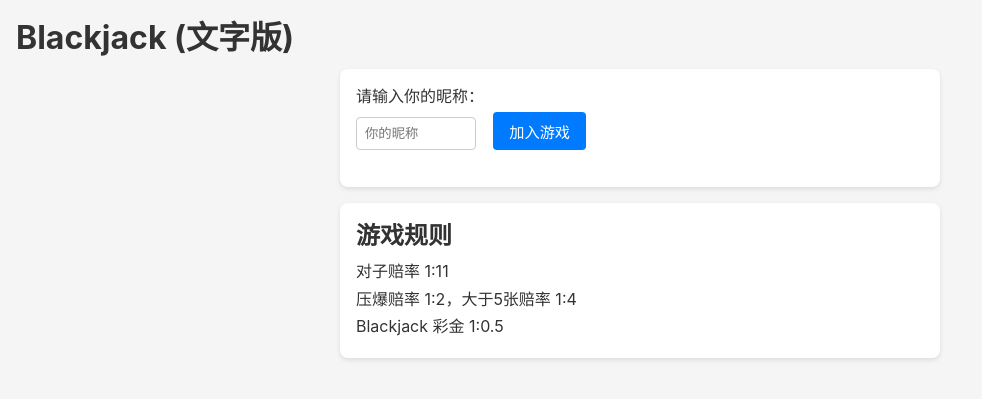
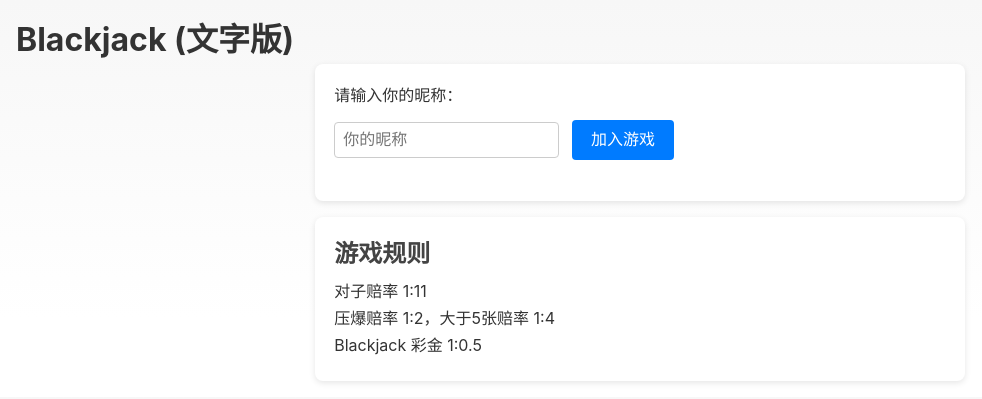
Before and after one commit to Carey8175/BlackJack, a Flask app: template templates/index.html in a window 1280 px wide. Shown: the top 399 px of the page, without its empty margins (0-982 px from the left). Run offline with Flask 3, Linux system fonts and the light colour scheme; the template is opened without the code that fills it, so the values that code supplies are empty; some libraries are stand-ins or nearby versions.

Commit message:
v2.0 图片版加入卡牌图片

```diff
--- /dev/null
+++ b/static/style.css
@@ -0,0 +1,182 @@
+/* ========== 基础排版与布局 ========== */
+* {
+  margin: 0;
+  padding: 0;
+  box-sizing: border-box;
+}
+
+/* 淡淡渐变背景，可选 */
+body {
+  font-family: -apple-system, BlinkMacSystemFont, "Segoe UI", Roboto, Arial, sans-serif;
+  background: linear-gradient(to bottom, #f7f7f7, #ffffff 80%);
+  color: #333;
+  line-height: 1.5;
+  padding: 1rem;
+}
+
+/* 容器：白色卡片风格，带阴影与圆角 */
+.container {
+  max-width: 650px;
+  margin: 0 auto 1rem auto;
+  background: #fff;
+  border-radius: 8px;
+  padding: 1.2rem;
+  box-shadow: 0 2px 6px rgba(0,0,0,0.1);
+}
+
+/* 面板与内部间距 */
+.panel {
+  margin-bottom: 1rem;
+}
+
+/* 面板标题 */
+.panel h2 {
+  margin-bottom: 0.5rem;
+  color: #444;
+}
+
+/* 按钮区：让按钮可换行 */
+.actions {
+  display: flex;
+  flex-wrap: wrap;
+  gap: 0.5rem;
+  margin-top: 0.5rem;
+}
+
+/* ========== 按钮样式 ========== */
+button {
+  cursor: pointer;
+  padding: 0.6rem 1.2rem;
+  margin: 0.3rem 0;
+  border: none;
+  border-radius: 4px;
+  background: #007BFF;
+  color: #fff;
+  transition: background 0.3s, transform 0.1s;
+  font-size: 1rem;
+  line-height: 1.3;
+}
+button:hover {
+  background: #0056b3;
+}
+button:active {
+  transform: scale(0.98);
+}
+button:disabled {
+  background: #ccc;
+  cursor: not-allowed;
+}
+
+/* ========== 输入框样式 ========== */
+input[type="text"],
+input[type="number"] {
+  padding: 0.5rem;
+  margin-right: 0.5rem;
+  margin-bottom: 0.5rem;
+  border: 1px solid #ccc;
+  border-radius: 4px;
+  font-size: 1rem;
+}
+
+/* ========== 卡牌容器 & 卡牌图片 ========== */
+.cards-container {
+  display: inline-block;
+  margin-top: 0.3rem;
+}
+.card-img {
+  width: 40px;       /* 调小卡牌宽度以适配手机 */
+  height: auto;      /* 保持比例 */
+  margin-right: 3px;
+  margin-bottom: 3px;
+  vertical-align: middle;
+  border-radius: 2px; /* 轻微圆角，可选 */
+}
+
+/* ========== gameStateArea, rules ========== */
+#gameStateArea {
+  background: #fafafa;
+  border: 1px solid #ddd;
+  padding: 0.6rem;
+  min-height: 100px;
+  margin-top: 0.5rem;
+  border-radius: 4px;
+}
+#gameStateArea ul {
+  list-style: none;
+  padding-left: 0;
+  margin-top: 0.5rem;
+}
+#gameStateArea li {
+  margin-bottom: 0.5rem;
+}
+
+/* 游戏规则区，类似容器风格 */
+.rules {
+  max-width: 650px;
+  margin: 0 auto;
+  background: #fff;
+  border-radius: 8px;
+  padding: 1.2rem;
+  box-shadow: 0 2px 6px rgba(0,0,0,0.1);
+}
+.rules h2 {
+  margin-bottom: 0.5rem;
+  color: #444;
+}
+.rules div {
+  margin: 0.3rem 0;
+  line-height: 1.4;
+}
+
+/* 小标题或段落间的留白 */
+.rules p, .panel p {
+  margin-bottom: 0.5rem;
+}
+
+/* ========== 移动端适配 ========== */
+@media (max-width: 480px) {
+  body {
+    padding: 0.5rem;
+  }
+  .container, .rules {
+    padding: 0.8rem;
+  }
+  input[type="number"], input[type="text"] {
+    width: 100%;
+    margin-right: 0;
+  }
+  button {
+    width: 100%;
+    margin: 0.2rem 0;
+  }
+  .actions {
+    gap: 0.4rem;
+  }
+  .card-img {
+    width: 36px; /* 在更小屏幕再缩一点 */
+  }
+}
+
+.bet-row {
+  display: flex;            /* 让其成为flex容器 */
+  flex-wrap: wrap;          /* 小屏可自动换行 */
+  gap: 0.5rem;              /* 元素之间的空隙 */
+  align-items: center;      /* 垂直居中对齐 */
+  margin-bottom: 0.5rem;    /* 与下方区域留点间距 */
+}
+
+.bet-row label {
+  white-space: nowrap;      /* 避免标签换行 */
+  font-weight: 500;         /* 标签稍微醒目些，可选 */
+}
+
+.bet-row input {
+  width: 80px;              /* 控制输入框宽度 */
+  flex: 0 0 auto;           /* 不要它自动伸缩 */
+  margin-right: 0.3rem;     /* 标签和输入之间的小留白 */
+}
+
+.bet-row button {
+  padding: 0.5rem 1rem;
+  /* 你已有的按钮样式即可，这里可再加点细节 */
+}
--- a/templates/index.html
+++ b/templates/index.html
@@ -32,13 +32,16 @@
       <hr />
       <h2>玩家操作</h2>
 
-      <div style="margin-bottom: 0.5rem;">
+      <div class="bet-row">
         <label>普通下注金额:</label>
         <input type="number" id="betAmount" />
+
         <label>压爆:</label>
         <input type="number" id="sideBetBao" />
+
         <label>压对:</label>
         <input type="number" id="sideBetDui" />
+
         <button id="btnBet">下注</button>
       </div>
 
--- a/templates/style.css
+++ /dev/null
@@ -1,122 +0,0 @@
-/* ========== 全局重置 & 基本排版 ========== */
-* {
-  margin: 0;
-  padding: 0;
-  box-sizing: border-box;
-}
-
-body {
-  font-family: -apple-system, BlinkMacSystemFont, "Segoe UI", Roboto, Helvetica, Arial, sans-serif;
-  background: #f5f5f5;
-  color: #333;
-  line-height: 1.4;
-  padding: 1rem;
-}
-
-h1, h2, h3 {
-  margin-bottom: 0.5rem;
-}
-
-/* ========== 容器布局 ========== */
-.container {
-  max-width: 600px;
-  margin: 0 auto;
-  background: #fff;
-  border-radius: 8px;
-  padding: 1rem;
-  box-shadow: 0 2px 5px rgba(0,0,0,0.1);
-  margin-bottom: 1rem;
-}
-
-.panel {
-  margin-bottom: 1rem;
-}
-
-.panel h2 {
-  margin-bottom: 0.5rem;
-}
-
-/* ========== 输入框 & 按钮基础 ========== */
-input[type="text"],
-input[type="number"] {
-  padding: 0.5rem;
-  margin-right: 0.5rem;
-  border: 1px solid #ccc;
-  border-radius: 4px;
-  width: 120px;
-  max-width: 100%;
-}
-
-button {
-  cursor: pointer;
-  padding: 0.5rem 1rem;
-  margin: 0.3rem;
-  border: none;
-  border-radius: 4px;
-  background: #007BFF;
-  color: #fff;
-  font-size: 0.95rem;
-  transition: background 0.3s;
-}
-
-button:hover {
-  background: #0056b3;
-}
-
-button:disabled {
-  background: #ccc;
-  cursor: not-allowed;
-}
-
-/* ========== 操作按钮分行布局 ========== */
-.actions {
-  display: flex;
-  flex-wrap: wrap;
-  gap: 0.5rem;
-  margin-top: 0.5rem;
-}
-
-.actions button {
-  flex: 1 1 100px;
-  /* 让每个按钮在手机上能并排或自动折行 */
-}
-
-/* ========== gameStateArea ========== */
-#gameStateArea {
-  background: #fafafa;
-  border: 1px solid #ddd;
-  padding: 0.5rem;
-  min-height: 100px;
-  margin-top: 0.5rem;
-  border-radius: 4px;
-}
-
-/* ========== 游戏规则区 ========== */
-.rules {
-  max-width: 600px;
-  margin: 0 auto;
-  background: #fff;
-  border-radius: 8px;
-  padding: 1rem;
-  box-shadow: 0 2px 5px rgba(0,0,0,0.1);
-}
-
-.rules h2 {
-  margin-bottom: 0.5rem;
-}
-
-.rules div {
-  margin: 0.3rem 0;
-}
-
-/* ========== 小屏自适应 ========== */
-@media (max-width: 480px) {
-  input[type="text"],
-  input[type="number"] {
-    width: 100%;
-    margin: 0.2rem 0;
-  }
-  button {
-    margin: 0.2rem 0;
-  }
-}
```
Also changed, not shown: static/main.js (+101 -67 lines).
